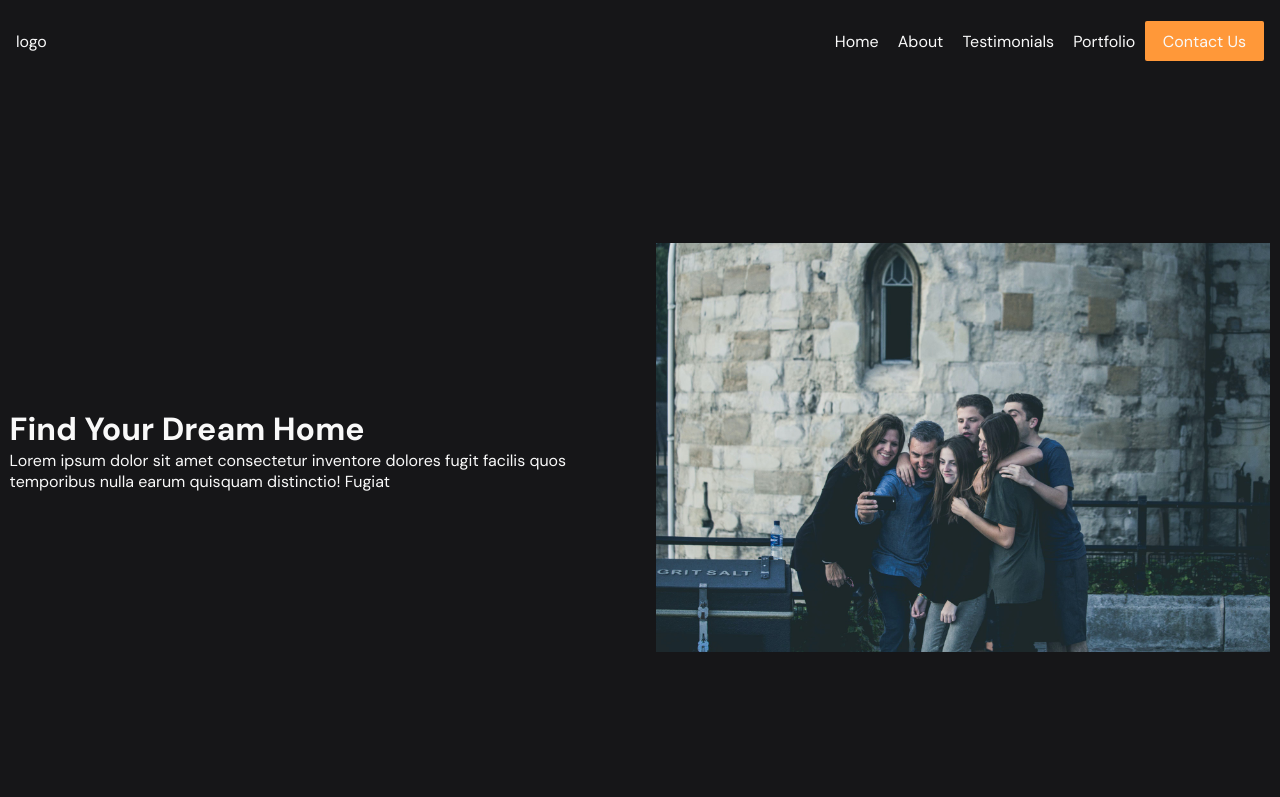
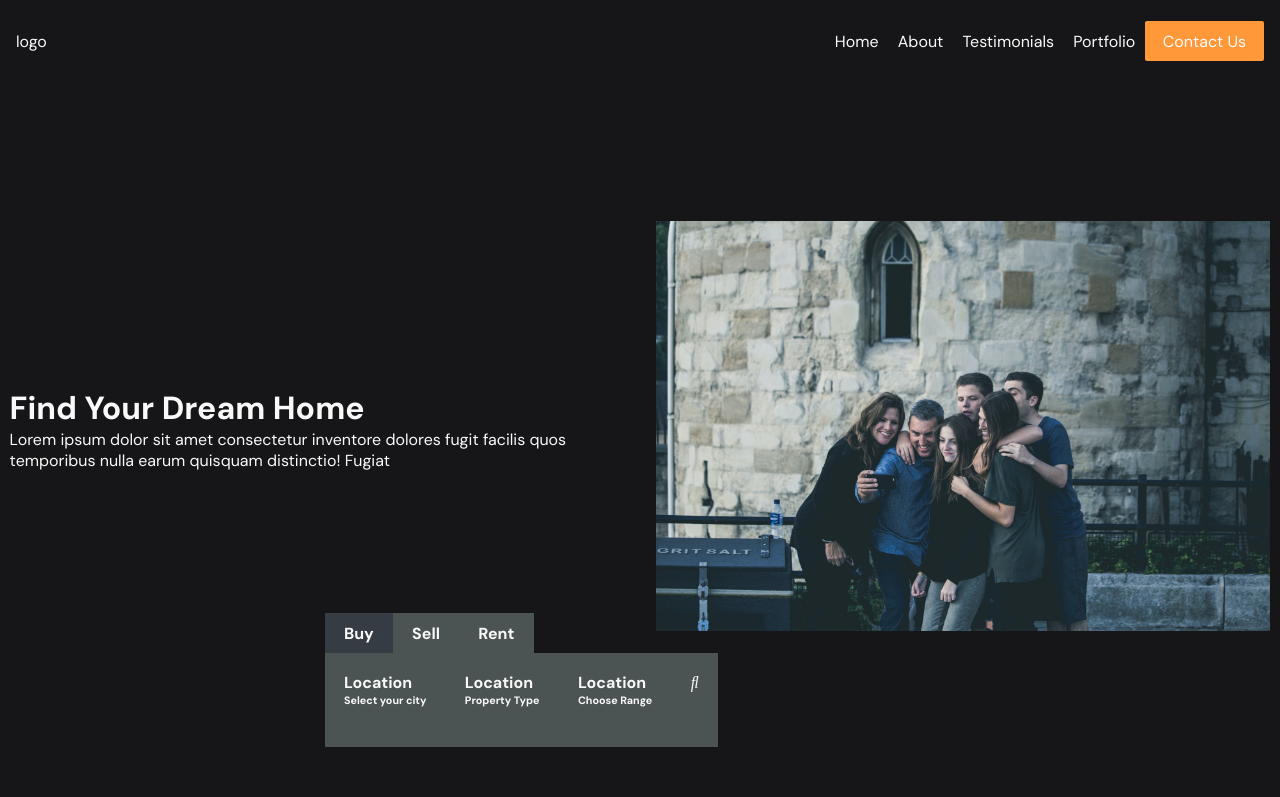
Before and after one commit to DoddyMatabaro/MERAPI_landing_page, a plain HTML site: page index.html in a window 1280 px wide. Shown: the top 797 px of the page. Drawn offline with Linux system fonts and the light colour scheme; a web font is replaced by a local one.

```diff
--- a/assets/styles/styles.css
+++ b/assets/styles/styles.css
@@ -6,6 +6,9 @@
     --color-primary:#161618;
     --color-secondary:#ff9839;
     --color-white: #f9f9f9;
+    --color-variant: hsl(214, 11%, 24%);
+    --color-variant2: #4b5453;
+
     --padding: 0.6rem;
     --border-radius: 2px;
     --margin : 0.6rem;
@@ -164,31 +167,72 @@ nav li a{
     .menu > li:not(:last-child){
       border-bottom: 1px solid #444;
     }
-    .hero{
+    /* .hero{
         display: flex;
         flex-direction: column;
     }
     .hero__image{
         width: 100%;
         height: 50%;
-    }
+    } */
 }
 /* end of tooggle button menu */
 
 .hero{
     display: grid;
-    grid-template-columns: 1fr 1fr;
+    grid-template-columns: 0.5fr 0.5fr;
+    grid-template-rows: 0.998fr 0.002fr;
+    grid-template-areas: "devise image" "search search";
     gap: 2rem;
     align-items: center;
     justify-content: center;
     padding: var(--padding);
+    margin-bottom:var(--margin)
 }
+.devise{
+    grid-area: devise;
+}
+
 .hero__image{
+    grid-area: image;
     overflow: hidden;
 }
 .hero__image>img{
     width: 100%;
     height: 100%;
+}
+.search{
+    display: flex;
+    flex-direction: column;
+    grid-area:search;
+    margin: -200px 0 0 25%;
+    /* align-items: center; */
+}
+.groupes{
+    display: flex;
+    flex-direction: row;
+    list-style: none;
+
+}
+.groupes li{
+    background-color: var(--color-variant2);
+    padding: var(--padding);
+}
+.groupes li a{
+    color: var(--color-white);
+    text-decoration: none;
+    font-weight: bold;
+    padding: var(--padding);
+}
+.categories{
+    display: flex;
+}
+article{
+    background-color: var(--color-variant2);
+    padding: calc(var(--padding) * 2);
+}
+.groupes .active{
+    background-color: var(--color-variant);
 }
 #about{
     background-color: rgb(36, 194, 47);
--- a/index.html
+++ b/index.html
@@ -6,6 +6,7 @@
     <meta name="viewport" content="width=device-width, initial-scale=1.0">
     <title>MERAPI</title>
     <link rel="stylesheet" href="./assets/styles/styles.css">
+    <link rel="stylesheet" href="https://cdnjs.cloudflare.com/ajax/libs/font-awesome/6.1.1/css/all.min.css" integrity="sha512-KfkfwYDsLkIlwQp6LFnl8zNdLGxu9YAA1QvwINks4PhcElQSvqcyVLLD9aMhXd13uQjoXtEKNosOWaZqXgel0g==" crossorigin="anonymous" referrerpolicy="no-referrer" />
 </head>
 <body>
     <header>
@@ -28,40 +29,45 @@
                 <h1>Find Your Dream Home</h1>
                 <p>Lorem ipsum dolor sit amet consectetur  inventore dolores fugit facilis quos temporibus nulla earum quisquam distinctio! Fugiat</p>
             </div>
-            <!-- <div class="search">
+            <div class="hero__image">
+                <img src="./assets/images/hero.jpg" alt="Hero image MERAPI" >
+            </div>
+            <div class="search">
                 <ul class="groupes">
-                    <li><a href="http://">Buy</a></li>
+                    <li class="active"><a href="http://">Buy</a></li>
                     <li><a href="http://">Sell</a></li>
                     <li><a href="http://">Rent</a></li>
 
                 </ul>
-                <div class="caterogies">
+
+                <div class="categories">
                     <article>
                         <h4>Location</h4>
                         <div class="choice">
                             <h6>Select your city</h6>
-                             <div class="choise-icon">icon</div>
+                             <div class="choise-icon"><i class="fa-thin fa-location-dot"></i></div>
                         </div>
                     </article>
                     <article>
                         <h4>Location</h4>
                         <div class="choice">
-                            <h6>Select your city</h6>
-                             <div class="choise-icon">icon</div>
+                            <h6>Property Type</h6>
+                             <div class="choise-icon"><i class="fa-thin fa-angle-down"></i></div>
                         </div>
                     </article>
                     <article>
                         <h4>Location</h4>
                         <div class="choice">
-                            <h6>Select your city</h6>
-                             <div class="choise-icon">icon</div>
+                            <h6>Choose Range </h6>
+                             <div class="choise-icon"><i class="fa-thin fa-location-dot"></i></div>
                         </div>
                     </article>
+                    <article class="seach__icon">
+                        <i class="fa-thin fa-magnifying-glass"></i>
+                    </article>
                 </div>
-            </div> -->
-            <div class="hero__image">
-                <img src="./assets/images/hero.jpg" alt="Hero image MERAPI" >
             </div>
+
         </div>
     </header>
     <seciton id="parteners">Paterners</seciton>
```
